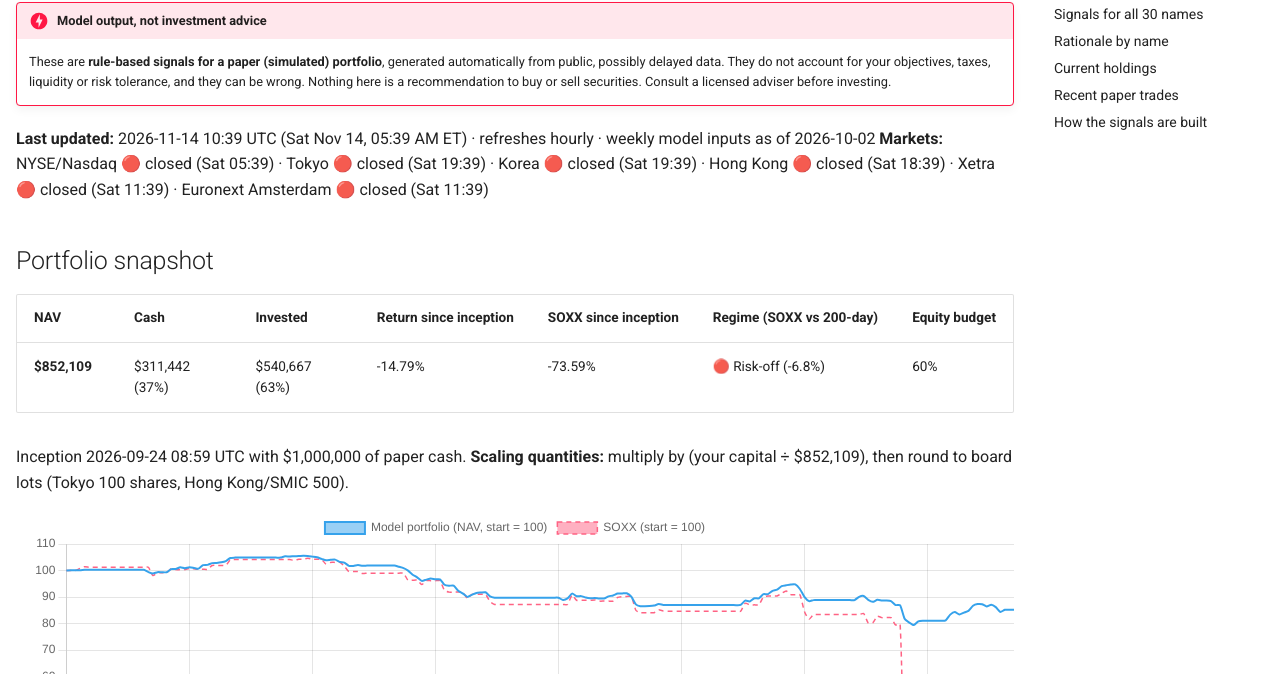
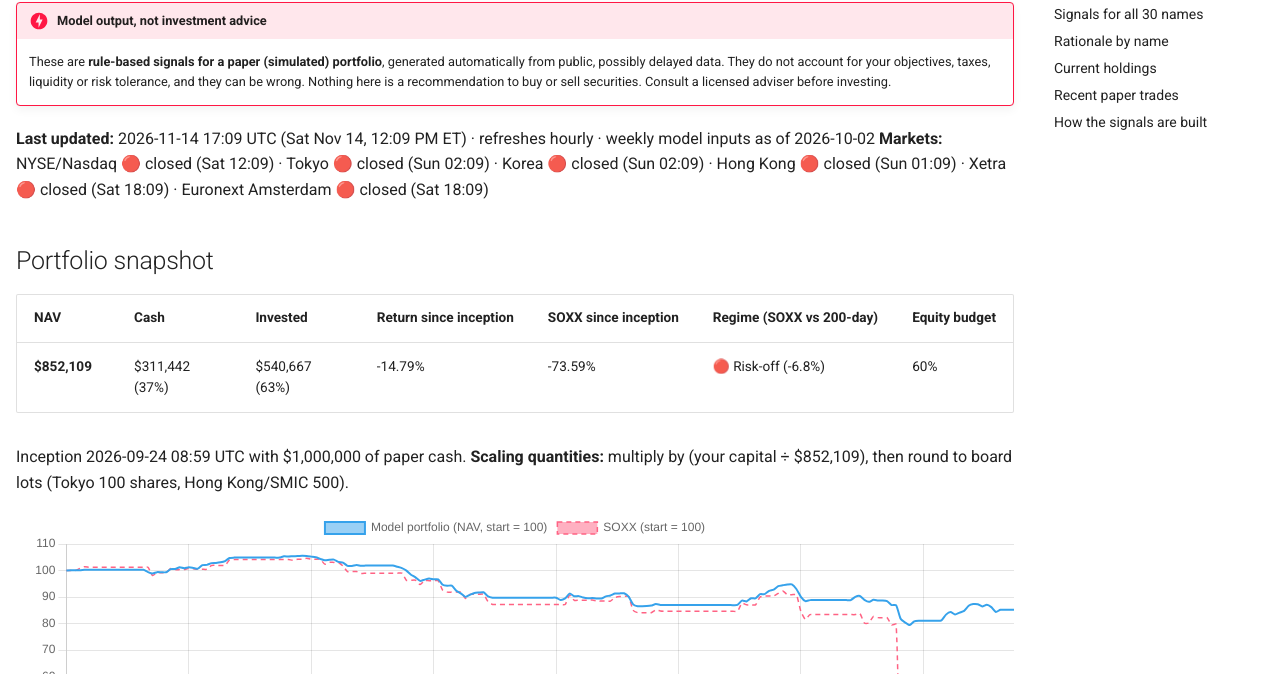
Before and after one commit to findnavish/InvestmentOpportunities, an MkDocs documentation site: the page built from docs/trade-signals/index.md, in a window 1280 px wide and 900 px high. Shown: the part 226-900 px from the top of the window. Built offline with MkDocs 1.6.1 and Material for MkDocs 9.7.7, drawn with Linux system fonts in a browser that asks for light colours; comment, search, counter and statistics services are not loaded.

Commit message:
Signals update 2026-11-14 17:09 UTC

```diff
--- a/docs/trade-signals/index.md
+++ b/docs/trade-signals/index.md
@@ -8,8 +8,8 @@ hide:
 !!! danger "Model output, not investment advice"
     These are **rule-based signals for a paper (simulated) portfolio**, generated automatically from public, possibly delayed data. They do not account for your objectives, taxes, liquidity or risk tolerance, and they can be wrong. Nothing here is a recommendation to buy or sell securities. Consult a licensed adviser before investing.
 
-**Last updated:** 2026-11-14 10:39 UTC (Sat Nov 14, 05:39 AM ET) · refreshes hourly · weekly model inputs as of 2026-10-02
-**Markets:** NYSE/Nasdaq 🔴 closed (Sat 05:39) · Tokyo 🔴 closed (Sat 19:39) · Korea 🔴 closed (Sat 19:39) · Hong Kong 🔴 closed (Sat 18:39) · Xetra 🔴 closed (Sat 11:39) · Euronext Amsterdam 🔴 closed (Sat 11:39)
+**Last updated:** 2026-11-14 17:09 UTC (Sat Nov 14, 12:09 PM ET) · refreshes hourly · weekly model inputs as of 2026-10-02
+**Markets:** NYSE/Nasdaq 🔴 closed (Sat 12:09) · Tokyo 🔴 closed (Sun 02:09) · Korea 🔴 closed (Sun 02:09) · Hong Kong 🔴 closed (Sun 01:09) · Xetra 🔴 closed (Sat 18:09) · Euronext Amsterdam 🔴 closed (Sat 18:09)
 
 ## Portfolio snapshot
 
```
Also changed, not shown: docs/trade-signals/nav.json (+1 -1 lines).
